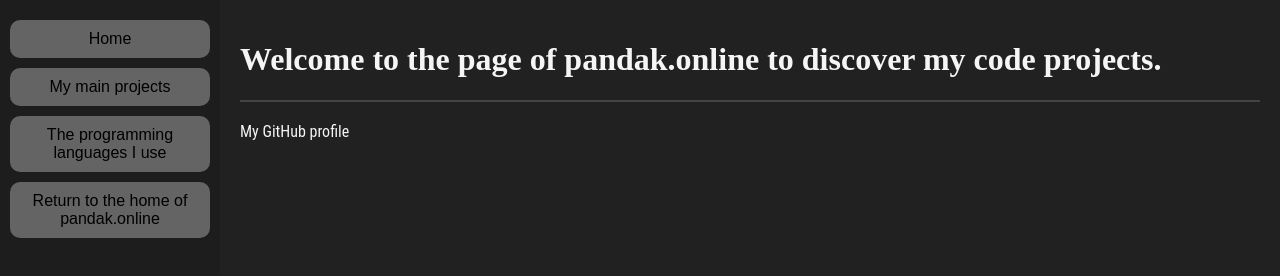
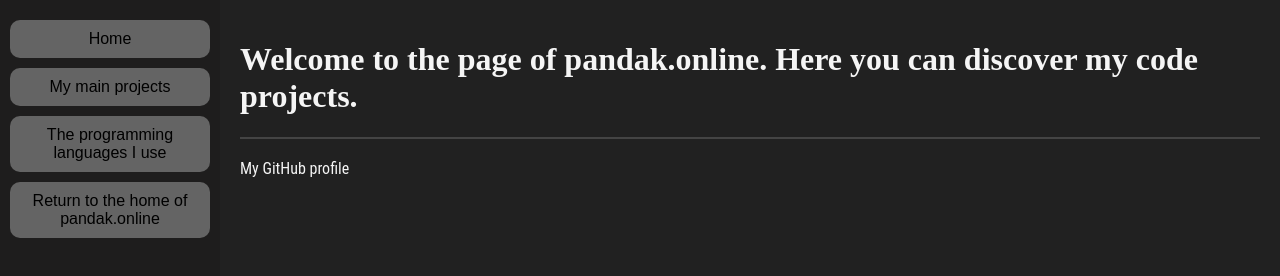
Before and after one commit to F2x-47/website, a plain HTML site: page programming.html in a window 1280 px wide. Drawn offline with Linux system fonts and the light colour scheme; a web font is replaced by a local one.

Commit message:
Update programming.html

```diff
--- a/programming.html
+++ b/programming.html
@@ -22,7 +22,7 @@
 </div>
 
 <div class="content" id="content">
-  <h1>Welcome to the page of pandak.online to discover my code projects.</h1>
+  <h1>Welcome to the page of pandak.online. Here you can discover my code projects./h1>
   <hr class="separator">
   <p class="roboto"><a href="https://github.com/F2x-47" target="_blank">My GitHub profile</a></p>
 </div>
@@ -38,7 +38,7 @@
 
     if (page === 'home') {
       contentDiv.innerHTML = `
-        <h1>Welcome to the page of pandak.online to discover my code projects.</h1>
+        <h1>Welcome to the page of pandak.online. Here you can discover my code projects.</h1>
         <hr class="separator">
         <p class="roboto"><a href="https://github.com/F2x-47" target="_blank">My GitHub profile</a></p>
       `;
```
